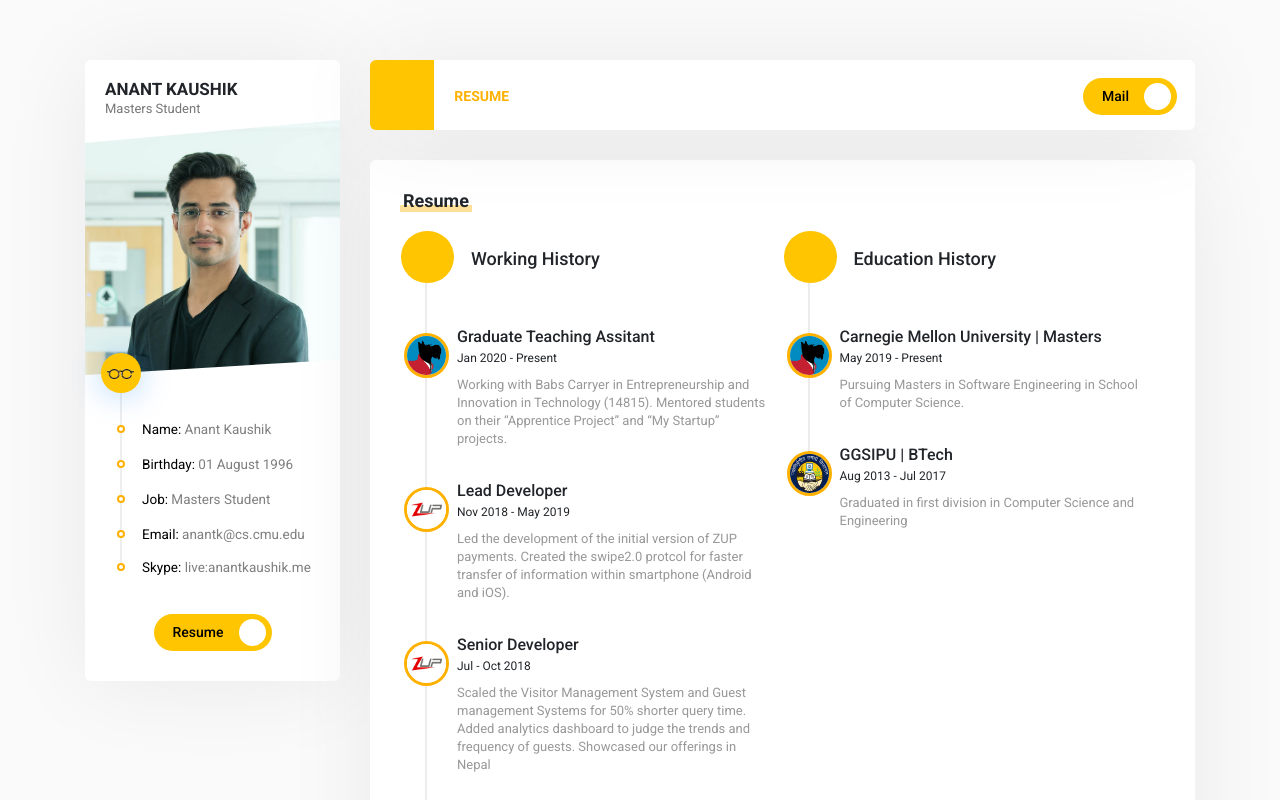
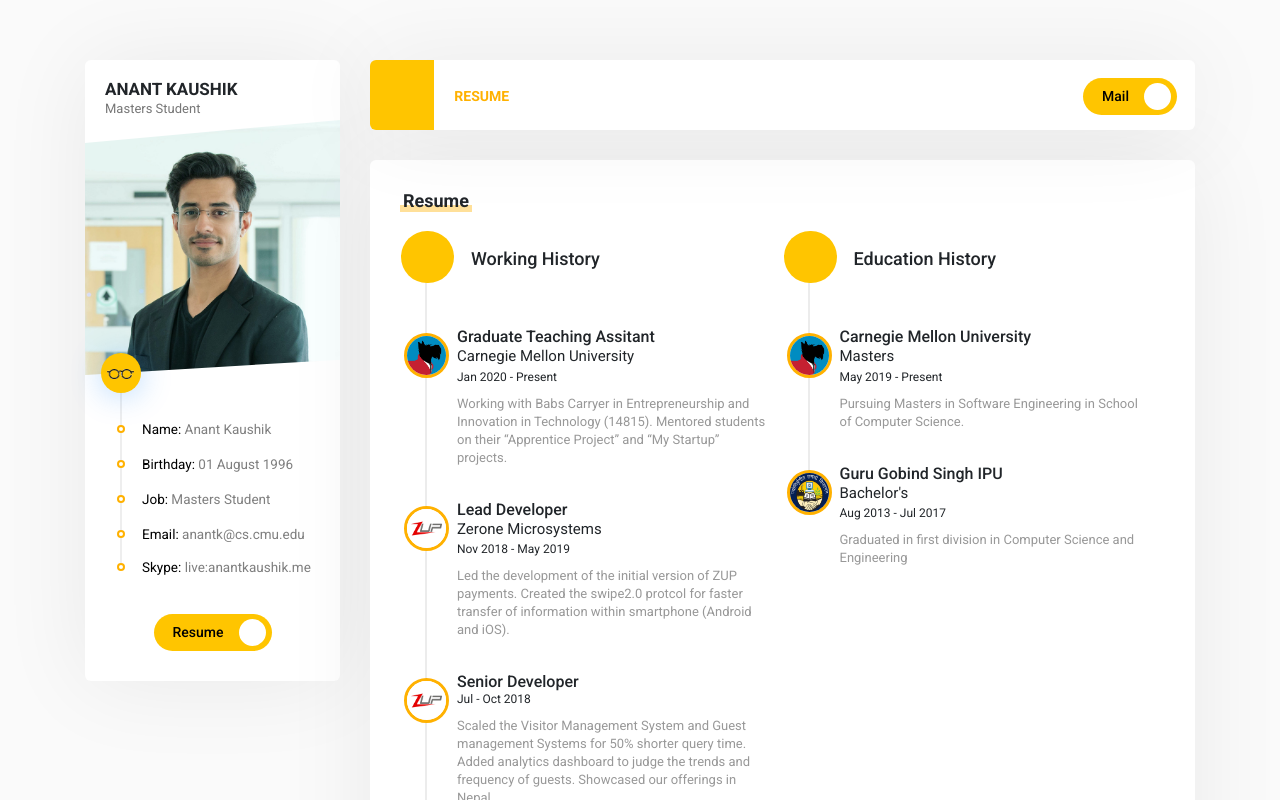
Before and after one commit to anant-kaushik/anantkaushik.com, a React (Create React App) app: page /resume in a window 1280 px wide. Shown: the top 800 px of the page. Built offline with nearby package versions, Linux system fonts and the light colour scheme; a web font is replaced by a local one.

Commit message:
updated resume looks

```diff
--- a/src/containers/Resume/Resume.css
+++ b/src/containers/Resume/Resume.css
@@ -1,9 +1,18 @@
-
 .timeline-title {
   font-size: 18px;
   font-weight: 500;
   margin-left: 25px;
   line-height: 30px;
+}
+
+.little-level {
+  padding: 5px 0 0 0;
+  font-size: 15px;
+}
+
+.little-duration {
+  padding: 0 0 9px 0;
+  font-size: 12px;
 }
 
 .little-text {
@@ -55,7 +64,6 @@ ul.timeline {
   -webkit-border-radius: 50px;
 }
 
-
 .timeline li .line-title {
   font-size: 16px;
   line-height: 6px;
@@ -87,8 +95,6 @@ ul.timeline {
 }
 
 .timeline li span {
-    font-size: 12px;
-    padding: 9px 0;
   display: block;
 }
 
--- a/src/containers/Resume/Resume.jsx
+++ b/src/containers/Resume/Resume.jsx
@@ -2,52 +2,87 @@ import React, { Component } from "react";
 import { Row, Col, OverlayTrigger, Tooltip } from "react-bootstrap";
 
 import "./Resume.css";
-import {
-    Content,
-    Section,
-    SectionTitle,
-} from "components";
+import { Content, Section, SectionTitle } from "components";
 import { data } from "utils";
 
 const renderTooltip = (text) => {
   return <Tooltip>{text}</Tooltip>;
-}
+};
 
 const PhotoLink = ({ src, alt, link }) => (
-    <a className="photo_link" href={link} target="_blank" rel="noopener noreferrer">
+  <a
+    className="photo_link"
+    href={link}
+    target="_blank"
+    rel="noopener noreferrer"
+  >
     <OverlayTrigger
       placement="below"
       delay={{ show: 250, hide: 400 }}
-            overlay={renderTooltip(alt)}>
+      overlay={renderTooltip(alt)}
+    >
       <img src={src} alt={alt} />
     </OverlayTrigger>
-    </a >
-)
+  </a>
+);
 
-const ExpDetials = ({ title, experiences }) => (
+const ExpDetials = ({ title, experiences, LiComponent }) => (
   <Col md={6}>
     <ul className="timeline top_30">
-            <li><i class="fa fa-suitcase" aria-hidden="true"></i><h2 class="timeline-title">{title}</h2></li>
-            {experiences.map(exp => (
       <li>
-                    <PhotoLink {...exp.photoLink}></PhotoLink>
-                    <h3 class="line-title">{exp.title}</h3>
-                    <span>{exp.duration}</span>
-                    <p class="little-text">{exp.summary}</p>
+        <i className="fa fa-suitcase" aria-hidden="true"></i>
+        <h2 className="timeline-title">{title}</h2>
       </li>
+      {experiences.map((exp) => (
+        <LiComponent {...exp} />
       ))}
     </ul>
   </Col>
-)
+);
+
+const ExpLi = ({ photoLink, title, company, summary, duration }) => (
+  <li>
+    <PhotoLink {...photoLink}></PhotoLink>
+    <h3 className="line-title">{title}</h3>
+    <span className="little-level">{company}</span>
+    <span className="little-duration">{duration}</span>
+    <p className="little-text">{summary}</p>
+  </li>
+);
+
+const EduLi = ({
+  university,
+  level,
+  photoLink,
+  duration,
+  courses,
+  summary,
+}) => (
+  <li>
+    <PhotoLink {...photoLink}></PhotoLink>
+    <h3 className="line-title">{university}</h3>
+    <span className="little-level">{level}</span>
+    <span className="little-duration">{duration}</span>
+    <p className="little-text">{summary}</p>
+  </li>
+);
 
 const Experience = () => (
   <Section>
     <SectionTitle title="Resume" />
     <Row className="no_margin">
-            <ExpDetials title="Working History" experiences={data.workexp} />
-            <ExpDetials title="Education History" experiences={data.eduexp} />
+      <ExpDetials
+        title="Working History"
+        experiences={data.workexp}
+        LiComponent={ExpLi}
+      />
+      <ExpDetials
+        title="Education History"
+        experiences={data.eduexp}
+        LiComponent={EduLi}
+      />
     </Row>
-    </Section >
+  </Section>
 );
 
 class Resume extends Component {
@@ -56,7 +91,7 @@ class Resume extends Component {
       <Content>
         <Experience />
       </Content>
-        )
+    );
   }
 }
 
--- a/src/utils/data.jsx
+++ b/src/utils/data.jsx
@@ -48,6 +48,7 @@ const data = {
         link: "https://www.cmu.edu/",
       },
       title: "Graduate Teaching Assitant",
+      company: "Carnegie Mellon University",
       duration: "Jan 2020 - Present",
       summary:
         "Working with Babs Carryer in Entrepreneurship and Innovation in Technology (14815). Mentored students on their “Apprentice Project” and “My Startup” projects.",
@@ -59,6 +60,7 @@ const data = {
         link: "http://www.zup.cash",
       },
       title: "Lead Developer",
+      company: "Zerone Microsystems",
       duration: "Nov 2018 - May 2019",
       summary:
         "Led the development of the initial version of ZUP payments. Created the swipe2.0 protcol for faster transfer of information within smartphone (Android and iOS).",
@@ -92,6 +94,7 @@ const data = {
         link: "https://www.gaia.in/index.html",
       },
       title: "Software Engineer Intern",
+      company: "Gaia Smart Cities",
       duration: "Jun - Jul 2016",
       summary:
         "Developed an Android application for a prototype smart scale. Mentored fellow developers on Android applications",
@@ -105,7 +108,8 @@ const data = {
         alt: "Carnegie Mellon University",
         link: "https://www.cmu.edu/",
       },
-      title: "Carnegie Mellon University | Masters",
+      university: "Carnegie Mellon University",
+      level: "Masters",
       duration: "May 2019 - Present",
       summary:
         "Pursuing Masters in Software Engineering in School of Computer Science.",
@@ -116,7 +120,8 @@ const data = {
         alt: "Guru Gobind Singh Indraprastha University ",
         link: "http://www.ipu.ac.in/",
       },
-      title: "GGSIPU | BTech",
+      university: "Guru Gobind Singh IPU",
+      level: "Bachelor's",
       duration: "Aug 2013 - Jul 2017",
       summary:
         "Graduated in first division in Computer Science and Engineering",
```
Lines whose indentation alone changed are shown as unchanged.
